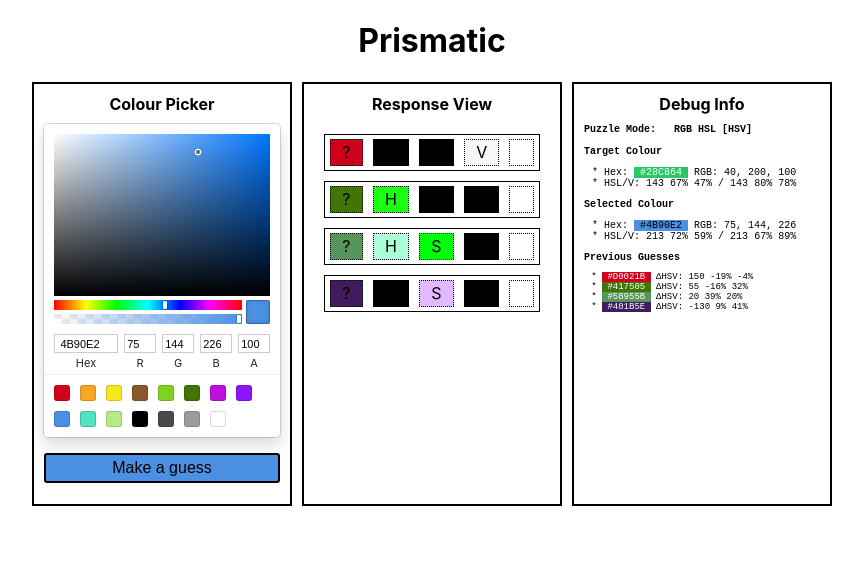
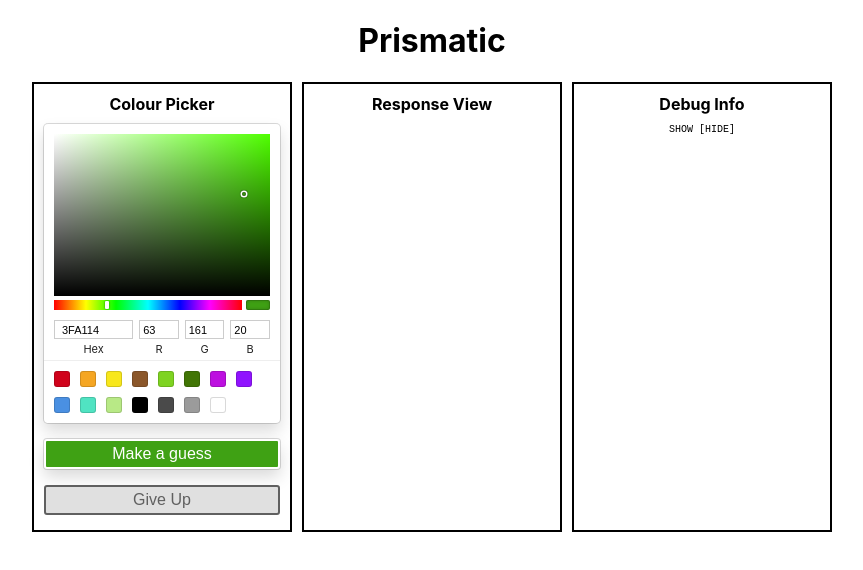
Before and after one commit to juniperab/prismatic, a React (Create React App) app: page / in a window 1280 px wide. Shown: the top 570 px of the page, without its empty margins (208-1071 px from the left). Built offline with nearby package versions, Linux system fonts and the light colour scheme.

Commit message:
Make the game actually playable

```diff
--- a/src/App.tsx
+++ b/src/App.tsx
@@ -20,7 +20,7 @@ const Section = styled.div`
   border: 2px solid black;
   display: inline-block;
   left: 0;
-  padding: 0 10px 20px 10px;
+  padding: 0 10px 15px 10px;
   right: 0;
   text-align: center;
 `
--- a/src/app/modules/puzzle/puzzleSlice.ts
+++ b/src/app/modules/puzzle/puzzleSlice.ts
@@ -1,6 +1,8 @@
-import {createSlice, PayloadAction} from "@reduxjs/toolkit";
+import {createAsyncThunk, createSlice, PayloadAction} from "@reduxjs/toolkit";
 import {RGBColor} from "react-color";
-import {RootState} from "../../store";
+import {AppThunk, RootState} from "../../store";
+import {AnyColor, fromKeyword, generateRandomColour, HexColor, toKeyword} from "../../utils/colourMath";
+import {clearGuesses, guessCurrentColour, selectColour} from "../../../features/colour-guesser/colourGuesserSlice";
 
 export type PuzzleMode = 'rgb' | 'hsl' | 'hsv'
 
@@ -8,7 +10,6 @@ export interface HintSpec {
     hueCutoff: number;
     hueStep: number;
     saturationCutoff: number,
-    saturationStep: number,
     valueCutoff: number,
     valueStep: number,
 }
@@ -16,19 +17,20 @@ export interface HintSpec {
 export interface PuzzleState {
     hintSpec: HintSpec;
     mode: PuzzleMode;
-    target: RGBColor;
+    precision: number,
+    target: AnyColor;
 }
 
 const initialState: PuzzleState = {
     hintSpec: {
-        hueCutoff: 60,
-        hueStep: 30,
-        saturationCutoff: 33,
-        saturationStep: 25,
-        valueCutoff: 33,
+        hueCutoff: 90,
+        hueStep: 90,
+        saturationCutoff: 25,
+        valueCutoff: 25,
         valueStep: 25,
     },
     mode: 'hsv',
+    precision: 3,
     target: {r: 40, g: 200, b: 100},
 }
 
@@ -39,12 +41,20 @@ export const puzzleSlice = createSlice({
         setMode: (state, action: PayloadAction<PuzzleMode>) => {
             state.mode = action.payload
         },
-        setTarget: (state, action: PayloadAction<RGBColor>) => {
+        setTarget: (state, action: PayloadAction<AnyColor>) => {
             state.target = action.payload
-        },
+        }
     }
 })
 
 export const { setMode, setTarget } = puzzleSlice.actions
 export const selectPuzzleState = (state: RootState) => state.puzzle
 export default puzzleSlice.reducer
+
+export const startNewGame =
+    (): AppThunk =>
+        (dispatch, getState) => {
+            const newTarget = fromKeyword(toKeyword(generateRandomColour()))
+            dispatch(clearGuesses())
+            dispatch(setTarget(newTarget));
+        };
--- a/src/components/colour-picker/ColourPicker.tsx
+++ b/src/components/colour-picker/ColourPicker.tsx
@@ -1,10 +1,11 @@
-import React, { useState } from 'react';
+import React, {useEffect, useState} from 'react';
 import {RGBColor, SketchPicker} from 'react-color'
 import styled from "styled-components";
+import {AnyColor, toRGB} from "../../app/utils/colourMath";
 
 export interface ColourPickerProps {
-    colour: RGBColor,
-    onSelect: (colour: RGBColor) => void;
+    colour: AnyColor,
+    onSelect: (colour: AnyColor) => void;
 }
 
 const Container = styled.div`
@@ -18,9 +19,14 @@ const Container = styled.div`
 export function ColourPicker(props: ColourPickerProps) {
     const [ activeColour, setActiveColour ] = useState(props.colour as RGBColor)
 
+    useEffect(() => {
+        setActiveColour(toRGB(props.colour))
+    }, [props])
+
     return (
         <Container>
             <SketchPicker
+                disableAlpha={true}
                 width='auto'
                 color={activeColour}
                 onChange={color => setActiveColour(color.rgb)}
--- a/src/features/colour-guesser/ColourGuesser.tsx
+++ b/src/features/colour-guesser/ColourGuesser.tsx
@@ -1,14 +1,16 @@
+import * as _ from "lodash";
 import styled from "styled-components";
 import {ColourPicker} from "../../components/colour-picker/ColourPicker";
 import React, {CSSProperties, useState} from "react";
 import {useAppDispatch, useAppSelector} from "../../app/hooks";
-import {guessCurrentColour, selectColour, selectColourGuesserState} from "./colourGuesserSlice";
-import {toHex, toHSL} from "../../app/utils/colourMath";
+import {guessColour, guessCurrentColour, selectColour, selectColourGuesserState} from "./colourGuesserSlice";
+import {AnyColor, isColourMatch, toHex, toHSL, toRGB} from "../../app/utils/colourMath";
+import {selectPuzzleState, startNewGame} from "../../app/modules/puzzle/puzzleSlice";
 
-const WHITE = {r: 255, g: 255, b: 255}
-const BLACK = {r: 0, g: 0, b: 0}
+const WHITE = '#FFFFFF'
+const BLACK = '#000000'
 
-const GuessButton = styled.button.attrs(props => ({
+const GuessButton = styled.button.attrs(() => ({
     type: 'button',
 }))`
   background-color: transparent;
@@ -21,21 +23,48 @@ const GuessButton = styled.button.attrs(props => ({
   width: 100%;
 `
 
+const NewGameButton = styled(GuessButton)`
+  border: 3px dashed;
+  font-weight: bold;
+`
+
+const GiveUpButton = styled(GuessButton)``
+
 export function ColourGuesser() {
     const [ hovering, setHovering ] = useState(false)
     const [ clicking, setClicking ] = useState(false)
-    const { colour } = useAppSelector(selectColourGuesserState)
+    const [ hoveringGU, setHoveringGU ] = useState(false)
+    const [ clickingGU, setClickingGU ] = useState(false)
+    const { colour, previousGuesses } = useAppSelector(selectColourGuesserState)
+    const { precision, target } = useAppSelector(selectPuzzleState)
     const dispatch = useAppDispatch()
 
     const lowLuminance = toHSL(colour).l < 50
-    let mainColour = colour
-    let accentColour = lowLuminance ? WHITE : BLACK
+    let mainColour: AnyColor = colour
+    let accentColour: AnyColor = lowLuminance ? WHITE : BLACK
     let addShadow = lowLuminance
 
+    const gameOver = previousGuesses.length > 0 && isColourMatch(_.last(previousGuesses) as AnyColor, target, precision)
+    if (gameOver) {
+        mainColour = '#FFFFFF'
+        accentColour = '#000000'
+        addShadow = true
+    }
+
     if (hovering !== clicking) {
+        const tmpColour = mainColour
         mainColour = accentColour
-        accentColour = colour
+        accentColour = tmpColour
         addShadow = !addShadow
+    }
+
+    let giveUpMainColor: AnyColor = '#E0E0E0'
+    let giveUpAccentColour: AnyColor = '#606060'
+    let giveUpAddShadow = false;
+    if (hoveringGU !== clickingGU) {
+        giveUpMainColor = '#606060'
+        giveUpAccentColour = '#E0E0E0'
+        giveUpAddShadow = true;
     }
 
     const buttonStyle: CSSProperties = {
@@ -44,12 +73,34 @@ export function ColourGuesser() {
         color: toHex(accentColour),
         boxShadow: addShadow ? 'rgba(0, 0, 0, 0.15) 0 0 0 1px, rgba(0, 0, 0, 0.15) 0 8px 16px' : 'none',
     }
+    const giveUpStyle: CSSProperties = {
+        backgroundColor: toHex(giveUpMainColor),
+        borderColor: toHex(giveUpAccentColour),
+        color: toHex(giveUpAccentColour),
+        boxShadow: giveUpAddShadow ? 'rgba(0, 0, 0, 0.15) 0 0 0 1px, rgba(0, 0, 0, 0.15) 0 8px 16px' : 'none',
+    }
 
+    function renderButton() {
+        if (gameOver) {
+            return (
+                <NewGameButton
+                    style={buttonStyle}
+                    onMouseOver={() => setHovering(true)}
+                    onMouseEnter={() => setHovering(true)}
+                    onMouseLeave={() => setHovering(false)}
+                    onMouseDown={() => setClicking(true)}
+                    onMouseUp={() => setClicking(false)}
+                    onClick={() => dispatch(startNewGame())}
+                >
+                    New Game
+                </NewGameButton>
+            )
+        }
         return (
             <>
-            <ColourPicker colour={mainColour} onSelect={(newColour) => dispatch(selectColour(newColour))}/>
                 <GuessButton
                     style={buttonStyle}
+                    onMouseOver={() => setHovering(true)}
                     onMouseEnter={() => setHovering(true)}
                     onMouseLeave={() => setHovering(false)}
                     onMouseDown={() => setClicking(true)}
@@ -58,6 +109,29 @@ export function ColourGuesser() {
                 >
                     Make a guess
                 </GuessButton>
+                <GiveUpButton
+                    style={giveUpStyle}
+                    onMouseOver={() => setHoveringGU(true)}
+                    onMouseEnter={() => setHoveringGU(true)}
+                    onMouseLeave={() => setHoveringGU(false)}
+                    onMouseDown={() => setClickingGU(true)}
+                    onMouseUp={() => setClickingGU(false)}
+                    onClick={() => dispatch(guessColour(target))}
+                >
+                    Give Up
+                </GiveUpButton>
+            </>
+        )
+
+    }
+
+    return (
+        <>
+            <ColourPicker
+                colour={toRGB(colour)}
+                onSelect={(newColour) => {console.log(newColour); dispatch(selectColour(newColour))}}
+            />
+            {renderButton()}
         </>
     )
 }
--- a/src/features/colour-guesser/colourGuesserSlice.ts
+++ b/src/features/colour-guesser/colourGuesserSlice.ts
@@ -1,36 +1,39 @@
 import {RGBColor} from "react-color";
 import {createSlice, PayloadAction} from "@reduxjs/toolkit";
 import {RootState} from "../../app/store";
+import {AnyColor, generateRandomColour} from "../../app/utils/colourMath";
 
 
 export interface ColourGuesserState {
-    colour: RGBColor;
-    previousGuesses: RGBColor[];
+    colour: AnyColor;
+    previousGuesses: AnyColor[];
 }
 
 const initialState: ColourGuesserState = {
-    colour: {r: 75, g: 144, b: 226},
-    previousGuesses: [
-        {r: 208, g: 2, b: 27},
-        {r: 65, g: 117, b: 5},
-        {r: 88, g: 149, b: 91},
-        {r: 64, g: 27, b: 94},
-    ],
+    colour: generateRandomColour(), // TODO: this should not be done in the initialState, I think
+    previousGuesses: [],
 }
 
 export const colourGuesserSlice = createSlice({
     name: 'colourGuesser',
     initialState,
     reducers: {
+        guessColour: (state, action: PayloadAction<AnyColor>) => {
+            state.colour = action.payload
+            state.previousGuesses.push(action.payload)
+        },
         guessCurrentColour: (state) => {
             state.previousGuesses.push(state.colour)
         },
-        selectColour: (state, action: PayloadAction<RGBColor>) => {
+        selectColour: (state, action: PayloadAction<AnyColor>) => {
             state.colour = action.payload
         },
+        clearGuesses: (state) => {
+            state.previousGuesses = []
+        }
     }
 })
 
-export const { guessCurrentColour, selectColour  } = colourGuesserSlice.actions
+export const { guessColour, guessCurrentColour, selectColour, clearGuesses  } = colourGuesserSlice.actions
 export const selectColourGuesserState = (state: RootState) => state.colourGuesser
 export default colourGuesserSlice.reducer
--- a/src/features/debug-display/DebugDisplay.tsx
+++ b/src/features/debug-display/DebugDisplay.tsx
@@ -4,10 +4,11 @@ import styled from "styled-components";
 import {RGBColor} from "react-color";
 import {AnyColor, hueDiff, rotateHue, toHex, toHSL, toHSV, toRGB} from "../../app/utils/colourMath";
 import {selectPuzzleState, setMode} from "../../app/modules/puzzle/puzzleSlice";
+import {useState} from "react";
 
 const DataView = styled.div`
   text-align: left;
-  height: 360px;
+  height: 390px;
   overflow-y: scroll;
   font-family: monospace;
   font-size: x-small;
@@ -32,6 +33,7 @@ const Toggle = styled.span`
 export function DebugDisplay() {
     const { colour, previousGuesses } = useAppSelector(selectColourGuesserState)
     const { mode, target } = useAppSelector(selectPuzzleState)
+    const [ visible, setVisible ] = useState(false)
     const dispatch = useAppDispatch()
 
     function swatch(colour: AnyColor) {
@@ -45,9 +47,10 @@ export function DebugDisplay() {
         )
     }
 
-    function describeColour(rgb: RGBColor) {
-        const hsl = toHSL(rgb)
-        const hsv = toHSV(rgb)
+    function describeColour(colour: AnyColor) {
+        const rgb = toRGB(colour)
+        const hsl = toHSL(colour)
+        const hsv = toHSV(colour)
 
         return (
             <ul>
@@ -57,8 +60,9 @@ export function DebugDisplay() {
         )
     }
 
+    function renderDebugContent() {
         return (
-        <DataView>
+            <>
                 <label>Puzzle Mode:&nbsp;&nbsp;&nbsp;
                     <Toggle onClick={() => dispatch(setMode('rgb'))}>
                         {mode === 'rgb' ? '[' : ''}RGB{mode === 'rgb' ? ']' : ''}
@@ -105,6 +109,22 @@ export function DebugDisplay() {
                         })
                     }
                 </ul>
+            </>
+        )
+    }
+
+    return (
+        <DataView>
+            <div style={{textAlign: 'center'}}>
+                <Toggle onClick={() => setVisible(true)}>
+                    {visible ? '[' : ''}SHOW{visible ? ']' : ''}
+                </Toggle>&nbsp;
+                <Toggle onClick={() => setVisible(false)}>
+                    {!visible ? '[' : ''}HIDE{!visible ? ']' : ''}
+                </Toggle>
+            </div>
+            <br/>
+            {visible && renderDebugContent()}
         </DataView>
     )
 }
--- a/src/features/guess-display/GuessDisplay.tsx
+++ b/src/features/guess-display/GuessDisplay.tsx
@@ -1,12 +1,13 @@
 import styled from "styled-components";
 import {useAppSelector} from "../../app/hooks";
 import {selectColourGuesserState} from "../colour-guesser/colourGuesserSlice";
-import {AnyColor, hueDiff, rotateHue, toHex, toHSV} from "../../app/utils/colourMath";
+import {AnyColor, hueDiff, rotateHue, toHex, toHSL, toHSV, toKeyword} from "../../app/utils/colourMath";
 import {CSSProperties} from "react";
 import {HintSpec, PuzzleMode, selectPuzzleState} from "../../app/modules/puzzle/puzzleSlice";
+import convert from "color-convert";
 
 const GuessList = styled.div`
-  height: 360px;
+  height: 390px;
   overflow-y: scroll;
 `
 
@@ -38,7 +39,7 @@ const HintBox = styled.div`
   }
 `
 
-type HintColour = {label: string, colour: AnyColor} | undefined
+type HintColour = {label?: string, colour: AnyColor, match?: boolean} | undefined
 
 /**
  * Generate hints about the target colour, across multiple dimensions of the colour space,
@@ -51,10 +52,12 @@ type HintColour = {label: string, colour: AnyColor} | undefined
  *
  * When all hints are white, the target colour will have been guessed exactly.
  *
- * @param guess     The guess that was made by the player
- * @param target    The colour that the player is trying to identify
+ * @param guess         The guess that was made by the player
+ * @param target        The colour that the player is trying to identify
+ * @param spec          The specifications for how to generator hints
+ * @param precision     The amount by which a guess may differ from the target and still be considered a match
  */
-function getHintsHSV(guess: AnyColor, target: AnyColor, spec: HintSpec): HintColour[] {
+function getHintsHSV(guess: AnyColor, target: AnyColor, spec: HintSpec, precision: number): HintColour[] {
     const hsvG = toHSV(guess)
     const hsvT = toHSV(target)
 
@@ -62,6 +65,9 @@ function getHintsHSV(guess: AnyColor, target: AnyColor, spec: HintSpec): HintCol
     function getHueHint() {
         // the absolute different between the hue of the guess and the hue of the target
         const diff = hueDiff({from: hsvG.h, to: hsvT.h})
+        if (Math.abs(diff) <= precision) {
+            return {label: 'H', colour: {h: hsvG.h, s: 0, v: 100}, match: true}
+        }
         // the percentage of the cutoff distance that the hue of the guess lies away from the hue of the target.
         // N.B. 100% = the guess is at the cutoff
         const diffPct = Math.min(Math.abs(diff) / spec.hueCutoff, 1) * 100
@@ -75,6 +81,9 @@ function getHintsHSV(guess: AnyColor, target: AnyColor, spec: HintSpec): HintCol
     function getSaturationHint() {
         // the absolute different between the saturation of the guess and the saturation of the target
         const diff = hsvT.s - hsvG.s
+        if (Math.abs(diff) <= precision) {
+            return {label: 'S', colour: {h: hsvG.h, s: 0, v: 100}, match: true}
+        }
         // the percentage of the cutoff distance that the saturation of the guess lies away from the saturation
         // of the target. N.B. 100% = the guess is at the cutoff
         const diffPct = Math.min(Math.abs(diff) / spec.saturationCutoff, 1) * 100
@@ -88,49 +97,61 @@ function getHintsHSV(guess: AnyColor, target: AnyColor, spec: HintSpec): HintCol
     function getValueHint() {
         // the absolute different between the value of the guess and the value of the target
         const diff = hsvT.v - hsvG.v
+        if (Math.abs(diff) <= precision) {
+            return {label: 'V', colour: {h: hsvG.h, s: 0, v: 100}, match: true}
+        }
         // the percentage of the cutoff distance that the value of the guess lies away from the value of the target.
         // N.B. 100% = the guess is at the cutoff
         const diffPct = Math.min(Math.abs(diff) / spec.valueCutoff, 1) * 100
         const hue = hsvG.h // hue doesn't matter
         const saturation = 0 // hint will always be greyscale
-        const value = diff > 0 ? 0 : (100 - diffPct / 4) // inverted 'Price is Right' rules, in [75% and 100%]
+        const value = diff > 0 ? 0 : (100 - (diffPct * spec.valueStep / 100)) // inverted 'Price is Right' rules
         return {label: 'V', colour: {h: hue, s: saturation, v: value}}
     }
 
     return [
-        {label: '?', colour: guess},
+        {colour: guess, match: true},
         getHueHint(),
         getSaturationHint(),
         getValueHint(),
-        undefined,
     ]
 }
 
-function getHints(mode: PuzzleMode, guess: AnyColor, target: AnyColor, spec: HintSpec) {
+function getHints(mode: PuzzleMode, guess: AnyColor, target: AnyColor, spec: HintSpec, precision: number) {
     switch (mode) {
-        case "rgb": return [{label: '?', colour: guess}]
-        case 'hsl': return [{label: '?', colour: guess}]
-        case "hsv": return getHintsHSV(guess, target, spec)
+        case "rgb": return [{label: 'rgb not implemented', colour: guess}]
+        case 'hsl': return [{label: 'hsl not implemented', colour: guess}]
+        case "hsv": return getHintsHSV(guess, target, spec, precision)
     }
     throw new Error('invalid mode')
 }
 
 export function GuessDisplay() {
     const { previousGuesses } = useAppSelector(selectColourGuesserState)
-    const { hintSpec, mode, target } = useAppSelector(selectPuzzleState)
+    const { hintSpec, mode, precision, target } = useAppSelector(selectPuzzleState)
 
     function renderGuessResult(guess: AnyColor, key: number) {
-        const hints = getHints(mode, guess, target, hintSpec)
+        let hints = getHints(mode, guess, target, hintSpec, precision)
+        if (hints.every(hint => hint === undefined || hint.match)) {
+            hints = [{label: toKeyword(target), colour: target, match: true}]
+        }
         return <GuessBox key={key}>
             {
                 hints.map((hint, idx) => {
                     let hintStyle: CSSProperties = {}
-                    let hintText: string = ''
+                    let hintText: JSX.Element | string = <>&nbsp;</>
                     if (hint) {
                         hintStyle = {
-                            backgroundColor: toHex(hint.colour)
+                            backgroundColor: toHex(hint.colour),
+                            border: idx > 0 && hint.match ? '2px dashed black' : '1px dotted black',
+                            fontWeight: idx > 0 && hint.match ? 'bold' : 'normal',
+                            flexGrow: idx === 0 ? 2 : 1,
+                            margin: hint.match ? 0 : '0 1px',
                         }
-                        hintText = hint.label
+                        hintText = hint?.label ? hint.label : hintText
+                        if (hint.label?.length !== undefined && hint.label.length > 1 && toHSL(hint.colour).l < 50) {
+                            hintStyle.color = '#FFFFFF'
+                        }
                     }
                     return (
                         <HintBox key={idx} style={hintStyle}>
```
Also changed, not shown: src/app/utils/colourMath.ts (+28 -0 lines). Lines whose indentation alone changed are shown as unchanged.
